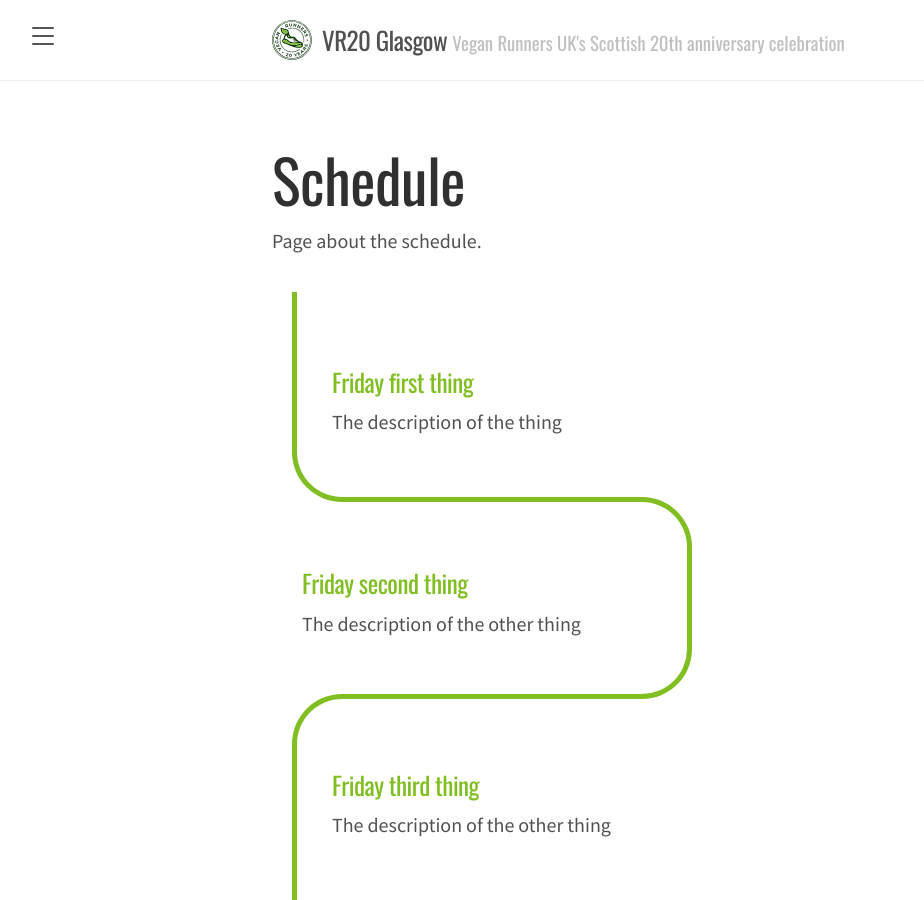
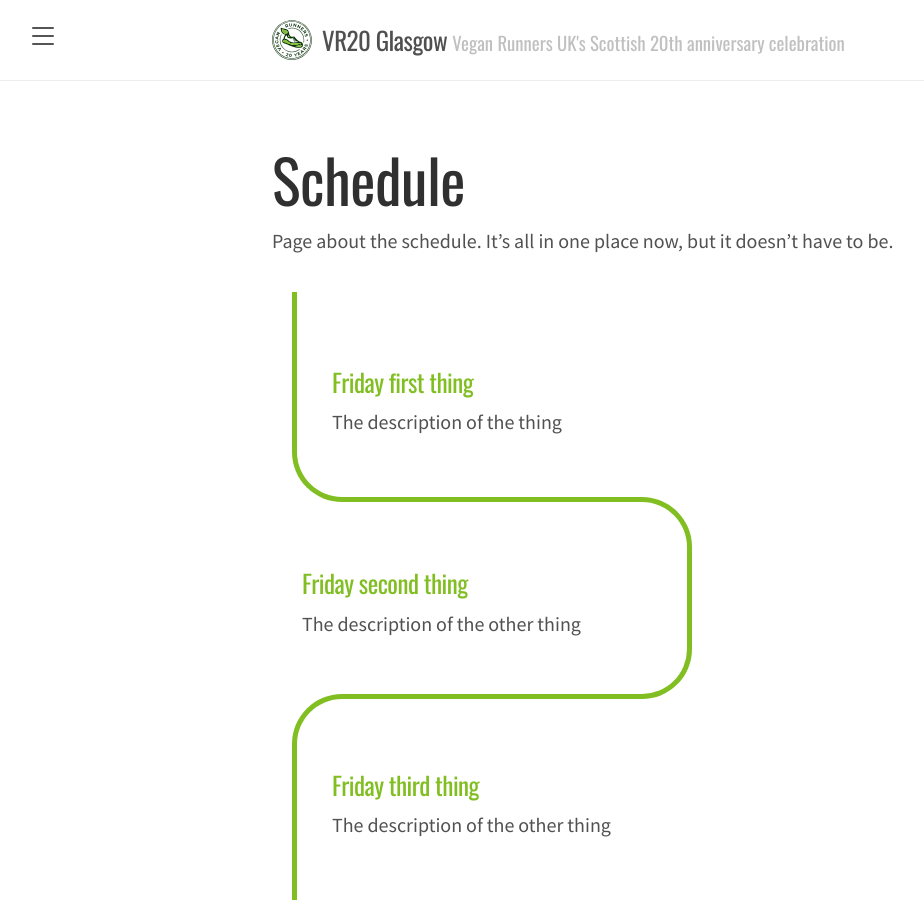
Before and after one commit to vr20glasgow/vr20glasgow.github.io, a Jekyll site: the page built from schedule.md, in a window 1280 px wide and 900 px high. Shown: the whole window, without its empty margins (8-932 px from the left). Built offline with Jekyll 4.4.1, drawn with Linux system fonts in a browser that asks for light colours.

Commit message:
Clean timeline structure and add more text

```diff
--- a/_includes/timeline.html
+++ b/_includes/timeline.html
@@ -1,9 +1,7 @@
-{% for day in site.data.schedule %}
 <div class="timeline">
     <div class="outer">
-        {% for item in day[1] %}
+        {% for item in include.day %}
             {% include timeline-card.html title=item.title description=item.description %}
         {% endfor %}
     </div>
 </div>
-{% endfor %}
--- a/schedule.md
+++ b/schedule.md
@@ -4,6 +4,9 @@ title: Schedule
 permalink: /schedule/
 ---
 
-Page about the schedule.
+Page about the schedule. It's all in one place now, but it doesn't have to be.
 
-{% include timeline.html %}
+{% for day in site.data.schedule %}
+{% assign thisday = day[1] %}
+{% include timeline.html day=thisday %}
+{% endfor %}
```
Also changed, not shown: index.md (+4 -1 lines).
